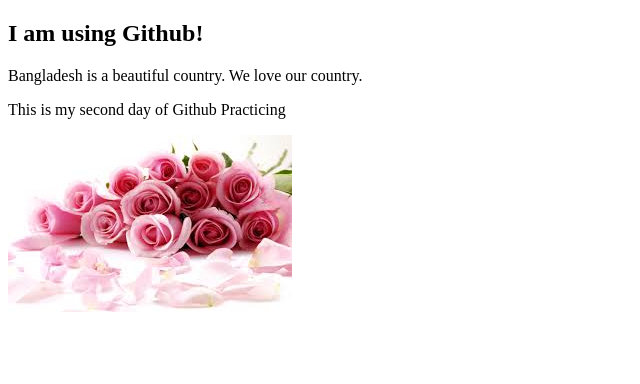
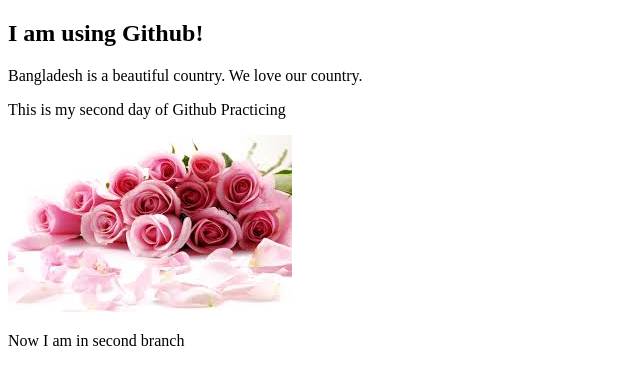
Before and after one commit to mirzaakhi/my-first-web, a plain HTML site: page index.html in a window 1280 px wide. Shown: the whole page, without its empty margins (0-640 px from the left). Drawn offline with Linux system fonts and the light colour scheme.

Commit message:
about second branch

```diff
--- a/index.html
+++ b/index.html
@@ -11,5 +11,6 @@
     <p>Bangladesh is a beautiful country. We love our country.</p>
     <p>This is my second day of Github Practicing</p>
     <img src="rose.jpg" alt="">
+    <p>Now I am in second branch</p>
 </body>
 </html>
```
